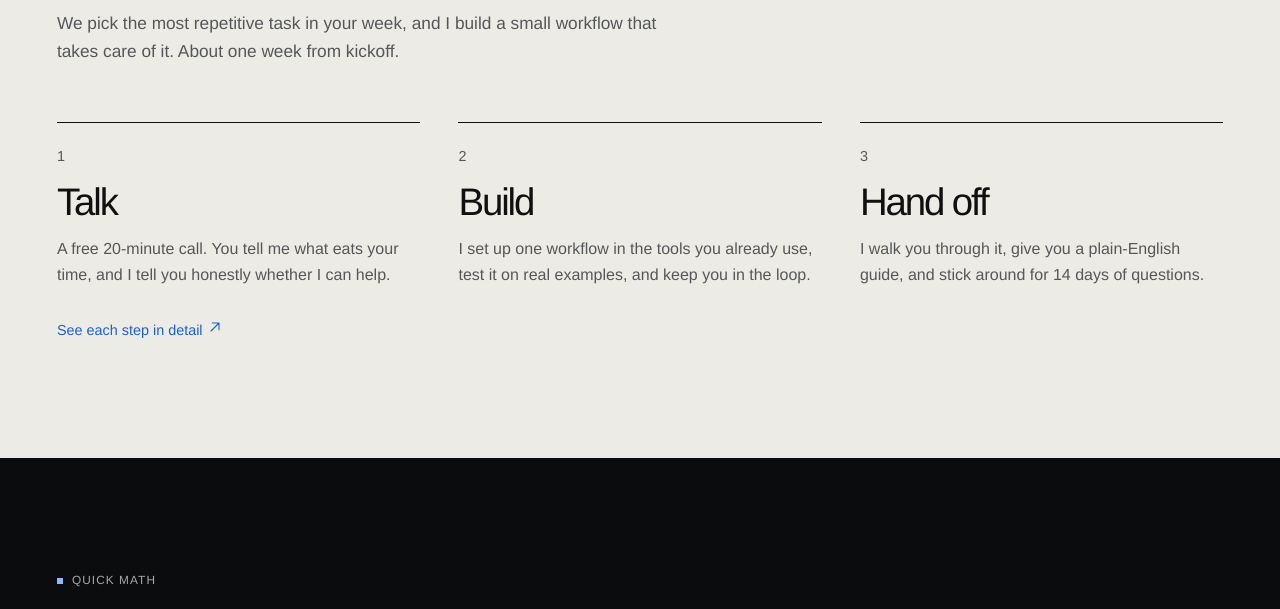
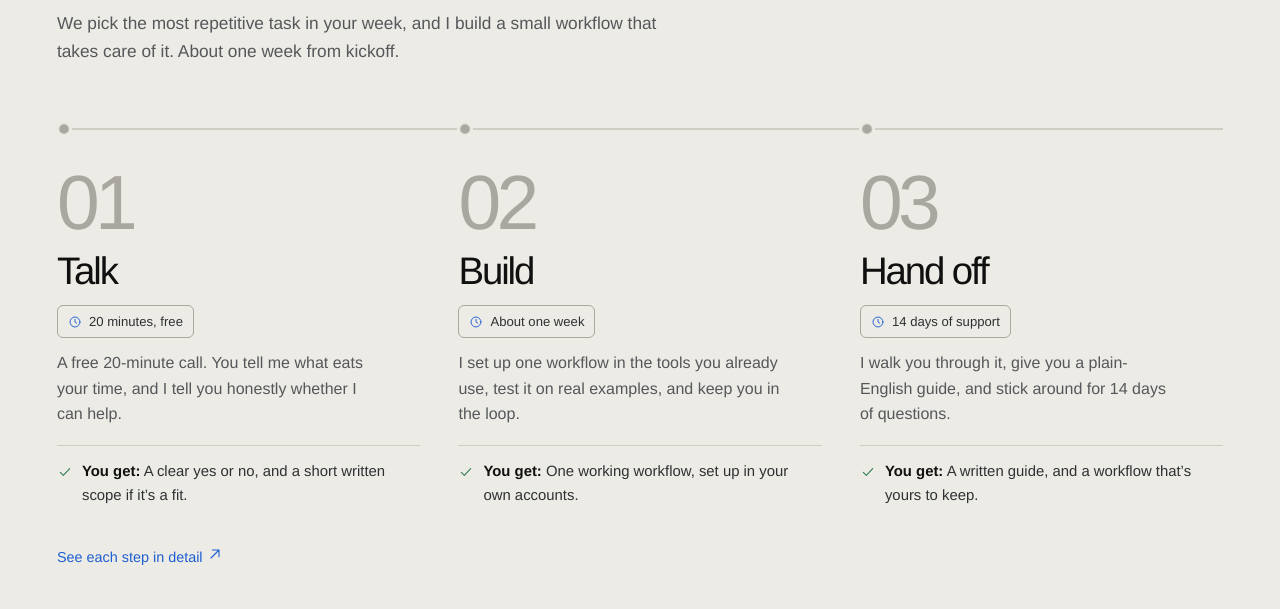
Before and after one commit to Nerezar/heurial-studio, a Next.js app: page / in a window 1280 px wide. Shown: the part 2527-3136 px from the top of the page. Built offline with nearby package versions, Linux system fonts and the light colour scheme; no server answers.

Commit message:
Home steps: rail timeline, numerals, time tags and what you get
Co-Authored-By: Claude Fable 5.2 <noreply@anthropic.com>

```diff
--- a/app/home.css
+++ b/app/home.css
@@ -265,12 +265,39 @@ button.board-node:active { transform: scale(.985); }
 .flow-toggle:hover { border-color: var(--signal); color: var(--signal); }
 
 /* ---------- Steps ---------- */
-.steps { list-style: none; padding: 0; display: grid; grid-template-columns: repeat(3, minmax(0, 1fr)); gap: clamp(18px, 3vw, 44px); }
-.step { display: grid; gap: 12px; align-content: start; padding-top: 22px; border-top: 1px solid var(--white); }
-.step .step-orb { width: auto; height: auto; place-items: start; border: 0; background: none; color: var(--muted); font-size: .9rem; }
+.steps { position: relative; list-style: none; padding: 0; display: grid; grid-template-columns: repeat(3, minmax(0, 1fr)); gap: clamp(18px, 3vw, 44px); view-timeline: --steps block; }
+/* The rail: a grey track, and a blue line over it that draws itself as the steps scroll into view. */
+.steps::before, .steps::after { content: ""; position: absolute; left: 0; right: 0; top: 6px; height: 2px; background: var(--line); }
+.steps::after { background: var(--signal); transform-origin: left top; }
+.step { position: relative; display: grid; gap: 12px; align-content: start; justify-items: start; padding-top: 46px; }
+.step-dot { position: absolute; top: 0; left: 0; z-index: 1; width: 14px; height: 14px; border-radius: 50%; background: var(--signal); box-shadow: 0 0 0 5px var(--paper); }
+.step-count { color: var(--line-strong); font-size: clamp(3.4rem, 6vw, 5.2rem); letter-spacing: -.06em; line-height: .9; transition: color .3s ease; }
+.step:hover .step-count { color: var(--signal); }
 .step h3 { font-size: clamp(1.8rem, 3vw, 2.6rem); letter-spacing: -.055em; }
-.step p { color: var(--muted); }
-.steps-more { margin-top: 30px; }
+.step-time { display: inline-flex; align-items: center; gap: 7px; padding: 5px 10px; border: 1px solid var(--line-strong); border-radius: 6px; color: var(--text); font-size: .82rem; }
+.step-time svg { color: var(--signal); }
+.step-body { max-width: 38ch; color: var(--muted); }
+.step-get { display: grid; grid-template-columns: auto minmax(0, 1fr); gap: 9px; width: 100%; margin-top: 6px; padding-top: 14px; border-top: 1px solid var(--line); color: var(--text); font-size: .93rem; }
+.step-get svg { margin-top: 4px; color: var(--green); }
+.step-get b { color: var(--white); font-weight: 600; }
+.steps-more { margin-top: 36px; }
+
+/* Where the browser can tie an animation to scrolling, the rail draws and each dot lights up as the line reaches it.
+   Everywhere else the rail is simply shown complete. */
+@supports (animation-timeline: view()) {
+  @media (prefers-reduced-motion: no-preference) {
+    .steps::after, .step-dot { animation: linear both; animation-timeline: --steps; animation-range: entry 25% cover 28%; }
+    .steps::after { animation-name: steps-draw; }
+    .step:nth-child(1) .step-dot { animation-name: steps-dot-1; }
+    .step:nth-child(2) .step-dot { animation-name: steps-dot-2; }
+    .step:nth-child(3) .step-dot { animation-name: steps-dot-3; }
+  }
+}
+@keyframes steps-draw { from { transform: scaleX(0); } }
+@keyframes steps-draw-y { from { transform: scaleY(0); } }
+@keyframes steps-dot-1 { from { background: var(--line-strong); transform: scale(.7); } 3%, to { background: var(--signal); transform: none; } }
+@keyframes steps-dot-2 { from, 33% { background: var(--line-strong); transform: scale(.7); } 37%, to { background: var(--signal); transform: none; } }
+@keyframes steps-dot-3 { from, 67% { background: var(--line-strong); transform: scale(.7); } 71%, to { background: var(--signal); transform: none; } }
 
 /* ---------- Calculator ---------- */
 .calc { display: grid; grid-template-columns: minmax(0, .95fr) minmax(0, 1.05fr); gap: clamp(14px, 2vw, 26px); align-items: stretch; }
@@ -375,6 +402,12 @@ button.board-node:active { transform: scale(.985); }
 }
 @media (max-width: 860px) {
   .flow, .calc, .offer-stage, .demo-grid, .steps { grid-template-columns: 1fr; }
+  /* Stacked, the rail runs down the left side. */
+  .steps { gap: 40px; }
+  .steps::before, .steps::after { left: 6px; right: auto; top: 0; bottom: 0; width: 2px; height: auto; }
+  .steps::after { animation-name: steps-draw-y; }
+  .steps::after, .step-dot { animation-range: entry 20% cover 58%; }
+  .step { padding: 0 0 0 38px; }
   .flow-steps { grid-auto-flow: column; grid-auto-columns: minmax(0, 1fr); gap: 6px; border-bottom: 0; }
   .flow-steps li { border-top: 0; }
   .flow-steps button { grid-template-columns: 1fr; justify-items: center; padding: 6px 4px 10px; border-bottom: 1px solid var(--line); }
--- a/app/page.tsx
+++ b/app/page.tsx
@@ -23,9 +23,9 @@ const problems = [
 ];
 
 const steps = [
-  { title: "Talk", body: "A free 20-minute call. You tell me what eats your time, and I tell you honestly whether I can help." },
-  { title: "Build", body: "I set up one workflow in the tools you already use, test it on real examples, and keep you in the loop." },
-  { title: "Hand off", body: "I walk you through it, give you a plain-English guide, and stick around for 14 days of questions." },
+  { title: "Talk", time: "20 minutes, free", body: "A free 20-minute call. You tell me what eats your time, and I tell you honestly whether I can help.", get: "A clear yes or no, and a short written scope if it’s a fit." },
+  { title: "Build", time: "About one week", body: "I set up one workflow in the tools you already use, test it on real examples, and keep you in the loop.", get: "One working workflow, set up in your own accounts." },
+  { title: "Hand off", time: "14 days of support", body: "I walk you through it, give you a plain-English guide, and stick around for 14 days of questions.", get: "A written guide, and a workflow that’s yours to keep." },
 ];
 
 const deliverables = [
@@ -114,11 +114,14 @@ export default function Home() {
           <p>We pick the most repetitive task in your week, and I build a small workflow that takes care of it. About one week from kickoff.</p>
         </header>
         <ol className="steps">
-          {steps.map(({ title, body }, index) => (
+          {steps.map(({ title, time, body, get }, index) => (
             <li className="step" key={title}>
-              <span className="step-orb" aria-hidden="true">{index + 1}</span>
+              <span className="step-dot" aria-hidden="true" />
+              <p className="step-count num" aria-hidden="true">0{index + 1}</p>
               <h3>{title}</h3>
-              <p>{body}</p>
+              <p className="step-time"><Icon name="clock" size={14} />{time}</p>
+              <p className="step-body">{body}</p>
+              <p className="step-get"><Icon name="check" size={16} /><span><b>You get:</b> {get}</span></p>
             </li>
           ))}
         </ol>
```
Also changed, not shown: 1 other file (tests, documents, lock files or other folders).
